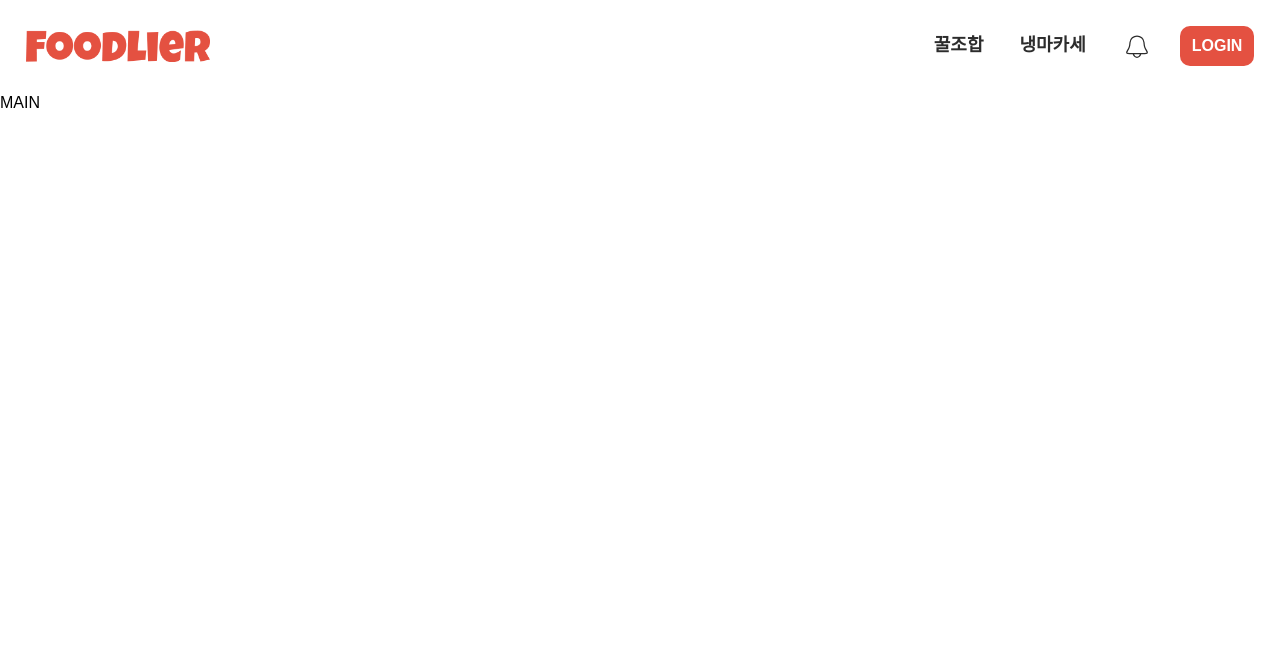
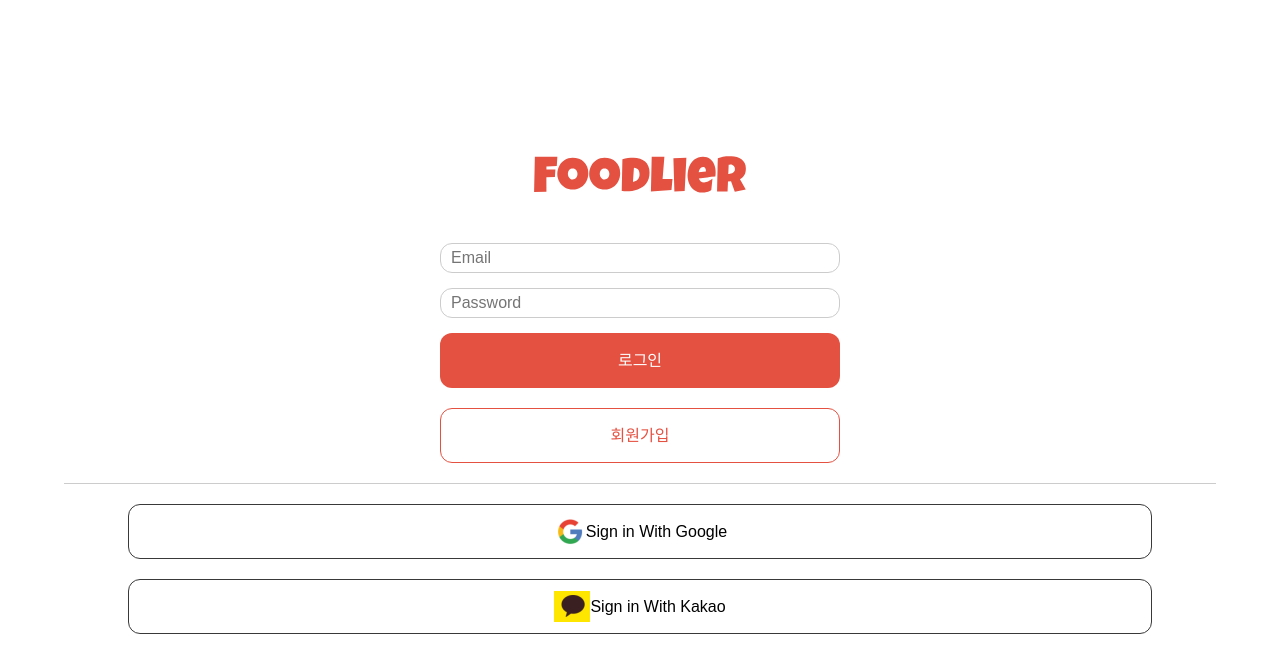
Before and after one commit to Foodlier/zb-foodlier, a React (Vite) app in the folder frontend/: page / in a window 1280 px wide. Shown: the top 672 px of the page. Built offline with nearby package versions, Linux system fonts and the light colour scheme; a web font is replaced by a local one.

Commit message:
Rename: 페이지 이름 수정
Login -> LoginPage

```diff
--- a/frontend/src/App.tsx
+++ b/frontend/src/App.tsx
@@ -1,24 +1,19 @@
-
-import React from 'react'
+import './reset.css'
 import { Routes, Route } from 'react-router-dom'
-
-import MainPage from './pages/MainPage'
-import Header from './components/Header'
-import BottomNavigation from './components/BottomNavigation'
-import Login from './pages/Login'
-
+import LoginPage from './pages/LoginPage'
 
 function App() {
+  // const [count, setCount] = useState(0)
+  // useEffect(() => {
+  //   fetch('/api/test')
+  //     .then(response => response.json())
+  //     .then(json => setMessage(json.SUCCESS_TEXT))
+  // }, [])
+
   return (
-    <>
-      <Header />
-      <Routes>
-        <Route path="/" element={<MainPage />} />
-        <Route path="/login" element={<Login />} />
-      </Routes>
-      <BottomNavigation />
-    </>
-
+    <Routes>
+      <Route path="/" element={<LoginPage />} />
+    </Routes>
   )
 }
 
```
Also changed, not shown: frontend/src/pages/LoginPage.tsx (renamed from frontend/src/pages/Login.tsx).
